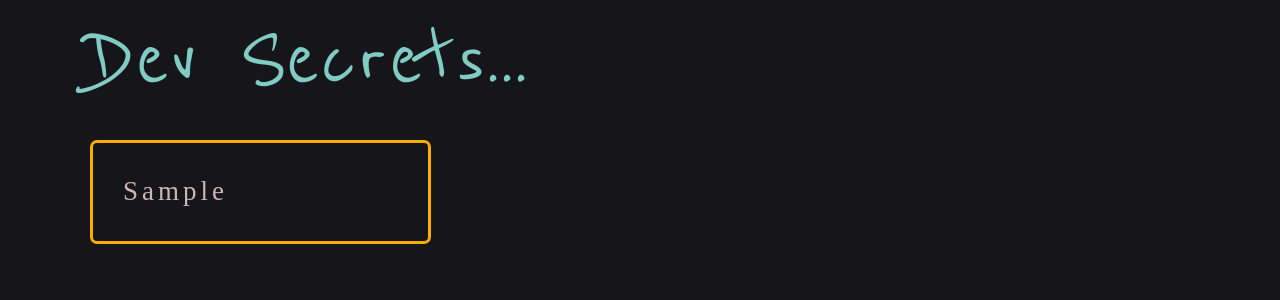
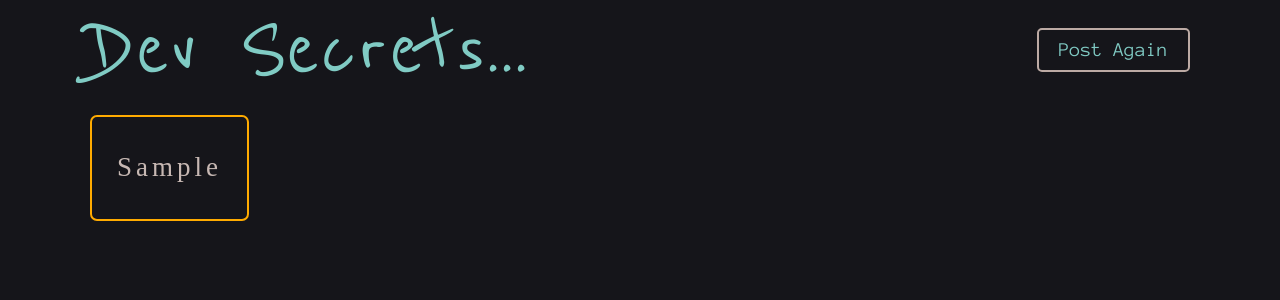
Before and after one commit to LxzzR/dev-secrets, a React (Create React App) app: page / in a window 1280 px wide. Both pictures are taken after typing "Sample" into the empty fields and a click on the button "Post Message". Shown: the top 300 px of the page. Built offline with nearby package versions, Linux system fonts and the light colour scheme; no server answers; the database is empty; a web font is replaced by a local one.

Commit message:
Minor style and functionality changes

```diff
--- a/src/App.js
+++ b/src/App.js
@@ -51,8 +51,9 @@ class App extends Component {
     });
   }
 
-  // Handles form onSubmit event listener and updates state + firebase with new message
-  // Takes text area input value as an argument
+  // === COMPONENT METHODS ===
+
+  // Handles form onSubmit event listener and updates state + firebase with new message and akes text area input value as an argument
   displayMessage = (inputValue) => {
     // Creates a copy of the array currently stored in state
     const updatedMessages = [...this.state.messages];
@@ -80,15 +81,17 @@ class App extends Component {
     dbRef.push(inputValue);
   };
 
-  displayPrompts = () => {
+  // Handles visibility of the prompts component
+  displayPrompts = (boolean) => {
     this.setState({
-      promptsVisible: true,
+      promptsVisible: boolean,
     });
   };
 
-  hidePrompts = () => {
+  resetPage = () => {
     this.setState({
-      promptsVisible: false,
+      headerVisible: true,
+      msgVisible: false,
     });
   };
 
@@ -107,7 +110,13 @@ class App extends Component {
         {this.state.msgVisible && (
           <main>
             <section className="messages pageWrapper">
-              <h2>Dev Secrets...</h2>
+              <div className="messageHeading">
+                <h2>Dev Secrets...</h2>
+                <div className="btnWrapper">
+                  <button onClick={this.resetPage}>Post Again</button>
+                </div>
+              </div>
+
               {/* Maps through messages array and appends all message components to page */}
               {this.state.messages.map(({ message, color, font }, index) => {
                 console.log(message);
@@ -124,10 +133,11 @@ class App extends Component {
             </section>
           </main>
         )}
-        {/* Show prompts component only if promptsVisible state is true */}
+
+        {/* Shows prompts component only if promptsVisible state is true */}
         {this.state.promptsVisible && (
           //Prompts Component
-          <Prompts hidePrompts={this.hidePrompts} />
+          <Prompts hidePrompts={this.displayPrompts} />
         )}
       </div>
     );
--- a/src/Header.js
+++ b/src/Header.js
@@ -10,15 +10,23 @@ const Header = ({ displayMessage, displayPrompts }) => {
             <span>&lt;</span>Dev Secrets<span>&frasl;&gt;</span>
           </h1>
         </div>
-        <p className="intro">
-          The antidote to imposter syndrome is talking about it and knowing that
-          you're not alone. Dev Secrets is an anonymous message board for devs
-          inspired by "Post Secret". Leave an anonymous message to inspire other
-          devs or unload some stress, then take a peak into the inner world of
-          other coders who are just like you.
-        </p>
+        <div className="intro">
+          <p>
+            The antidote to imposter syndrome is talking about it and knowing
+            that you're not alone. Dev Secrets is an anonymous message board for
+            devs inspired by "Post Secret".{" "}
+          </p>
+          <p>
+            Leave an anonymous message to inspire other devs or unload some
+            stress, then take a peak into the inner world of other coders who
+            are just like you.
+          </p>
+        </div>
 
-        <Form displayMessage={displayMessage} displayPrompts={displayPrompts} />
+        <Form
+          displayMessage={displayMessage}
+          displayPrompts={() => displayPrompts(true)}
+        />
       </div>
     </header>
   );
--- a/src/Prompts.js
+++ b/src/Prompts.js
@@ -2,23 +2,32 @@ import React from "react";
 
 const Prompts = ({ hidePrompts }) => {
   return (
-    <section className="prompts" tabIndex="0" onClick={hidePrompts}>
+    <section
+      className="prompts"
+      tabIndex="0"
+      onClick={() => hidePrompts(false)}
+    >
       <div className="promptsModal">
         <h2>Message Prompts</h2>
         <ul>
-          <li>Share a time you were scared</li>
-          <li>
-            What's something you didn't think you'd be able to do but actually
-            accomlished?
-          </li>
-          <li>Share something related to coding that's been on your mind</li>
-          <li>What small coding achievment are you most proud of?</li>
+          <li>What are your dev + career related fears?</li>
+          <li>What advice can you share for other developers?</li>
+          <li>What would work be like if you had more confidence?</li>
+          <li>What achievment are you most proud of?</li>
         </ul>
-        <button type="button" className="backButton" onClick={hidePrompts}>
+        <button
+          type="button"
+          className="backButton"
+          onClick={() => hidePrompts(false)}
+        >
           Back
         </button>
-        <button className="faBack" ariaLabel="go back" onClick={hidePrompts}>
-          <i class="far fa-times-circle"></i>
+        <button
+          className="faBack"
+          aria-label="go back"
+          onClick={() => hidePrompts(false)}
+        >
+          <i className="far fa-times-circle"></i>
         </button>
       </div>
     </section>
--- a/src/styles/sass/partials/_media.scss
+++ b/src/styles/sass/partials/_media.scss
@@ -39,6 +39,10 @@
       margin: 15px 0;
     }
   }
+
+  .message {
+    max-width: 48%;
+  }
 }
 
 // Medium Screens ----- +
@@ -49,6 +53,12 @@
 
   h1 {
     font-size: 13rem;
+  }
+
+  .messageHeading {
+    h2 {
+      font-size: 10rem;
+    }
   }
 }
 
@@ -62,6 +72,11 @@
     font-size: 15rem;
     line-height: 0.8;
     padding-bottom: 50px;
+  }
+
+  header,
+  main {
+    height: 100vh;
   }
 
   header {
@@ -94,7 +109,15 @@
       }
     }
   }
-  main {
-    height: 100vh;
+
+  .messageHeading {
+    button {
+      border: 2px solid $white;
+      border-radius: 5px;
+      padding: 10px 20px;
+      &:hover {
+        border: 3px solid $white;
+      }
+    }
   }
 }
--- a/src/styles/sass/partials/_message.scss
+++ b/src/styles/sass/partials/_message.scss
@@ -6,17 +6,43 @@
   justify-content: space-between;
 }
 
+.messageHeading {
+  background: $black;
+  display: flex;
+  flex-flow: row wrap;
+  justify-content: space-between;
+  position: sticky;
+  top: 0;
+  width: 100%;
+  .btnWrapper {
+    align-items: center;
+    display: flex;
+  }
+  button {
+    background: transparent;
+    // border: 1px solid $white;
+    border-radius: 5px;
+    // border-radius: 10px;
+    color: $primary;
+    padding: 5px 10px;
+    font-size: 2rem;
+    font-weight: 400;
+    &:hover {
+      border: 2px solid $white;
+      cursor: pointer;
+      transform: scale(1.02);
+    }
+  }
+}
+
 .message {
-  // background: lighten($white, 10);
-  // box-shadow: inset 0 0 100px lighten($white, 5);
-  border: 3px solid $white;
+  border: 2px solid $white;
   border-radius: 7px;
   color: lighten($white, 5);
-  margin: 20px 0;
+  margin: 15px 0;
   overflow-wrap: break-word;
-  padding: 30px;
-  float: left;
-  width: 31%;
+  padding: 25px;
+  max-width: 100%;
   &.white {
     border-color: $white;
   }
@@ -32,11 +58,4 @@
   &.yellow {
     border-color: $secondary;
   }
-  &.red {
-    border-color: $error;
-  }
-  &.whiteBkg {
-    background: $white;
-    color: $black;
-  }
 }
--- a/src/styles/sass/partials/_prompts.scss
+++ b/src/styles/sass/partials/_prompts.scss
@@ -14,8 +14,8 @@
     border-radius: 20px;
     color: $white;
     max-width: 700px;
-    padding: 50px;
-    position: relative;
+    padding: 30px;
+    position: absolute;
     width: 80%;
     h2 {
       color: $primary;
@@ -34,13 +34,14 @@
       padding: 10px 20px;
       background: $primary;
     }
+
     .faBack {
       background: transparent;
       border: none;
       color: $white;
       position: absolute;
-      top: 10px;
-      right: 20px;
+      top: 5px;
+      right: 10px;
     }
     li {
       margin: 10px 0;
--- a/src/styles/sass/partials/_typography.scss
+++ b/src/styles/sass/partials/_typography.scss
@@ -4,7 +4,6 @@ html {
 }
 
 body,
-p,
 button,
 label,
 textarea {
@@ -26,10 +25,14 @@ textarea {
 h1 {
   font-size: 8rem;
   font-weight: 400;
-  padding: 25px 0;
+  padding: 15px 0;
   span {
     color: $secondary;
   }
+}
+
+p {
+  padding: 7px 0;
 }
 
 button {
@@ -47,18 +50,19 @@ textarea::placeholder {
 
 .intro {
   color: $white;
+  font-size: 2rem;
+}
+
+.prompts h2 {
+  font-weight: 400;
+  padding: 15px 0;
 }
 
 .messages {
   h2 {
-    background: $black;
     font-family: "Reenie Beanie", cursive;
-    font-size: 10rem;
+    font-size: 6rem;
     font-weight: 400;
-    padding: 10px 0;
-    position: sticky;
-    top: 0;
-    width: 100%;
   }
   p {
     letter-spacing: 0.4rem;
```
